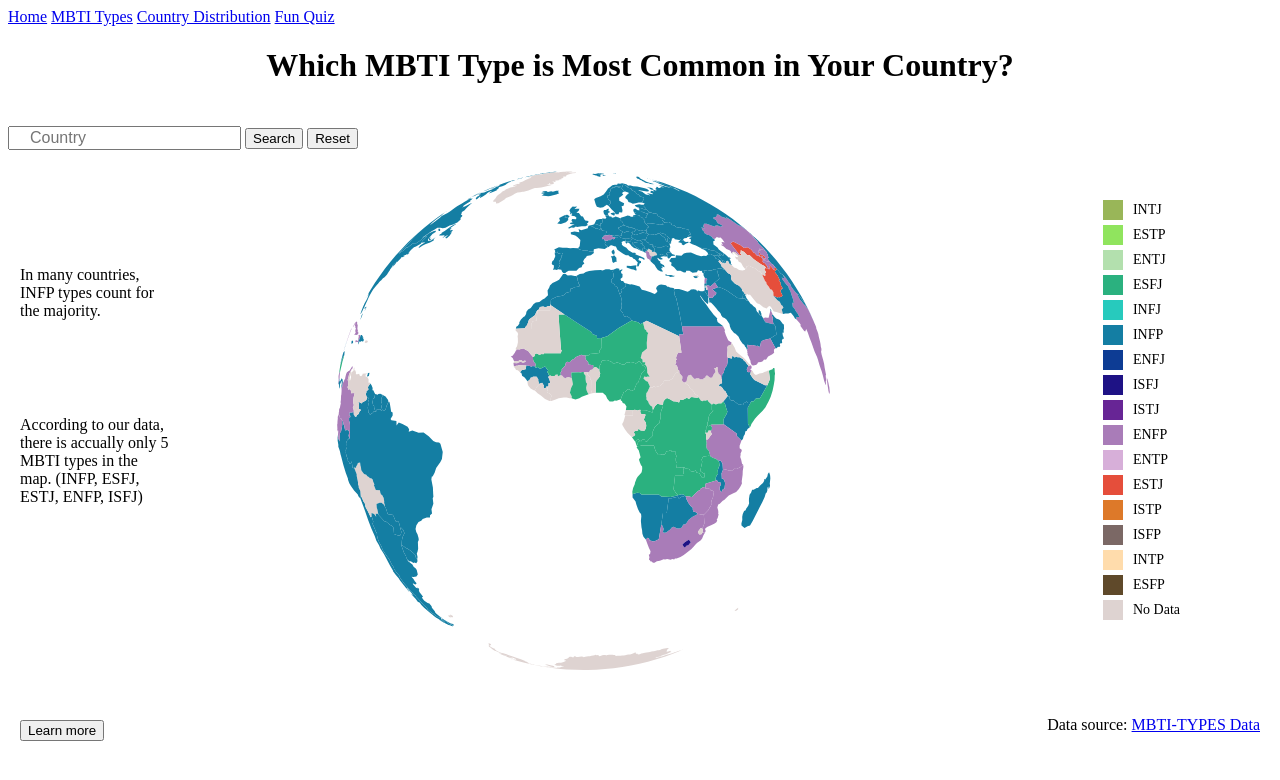
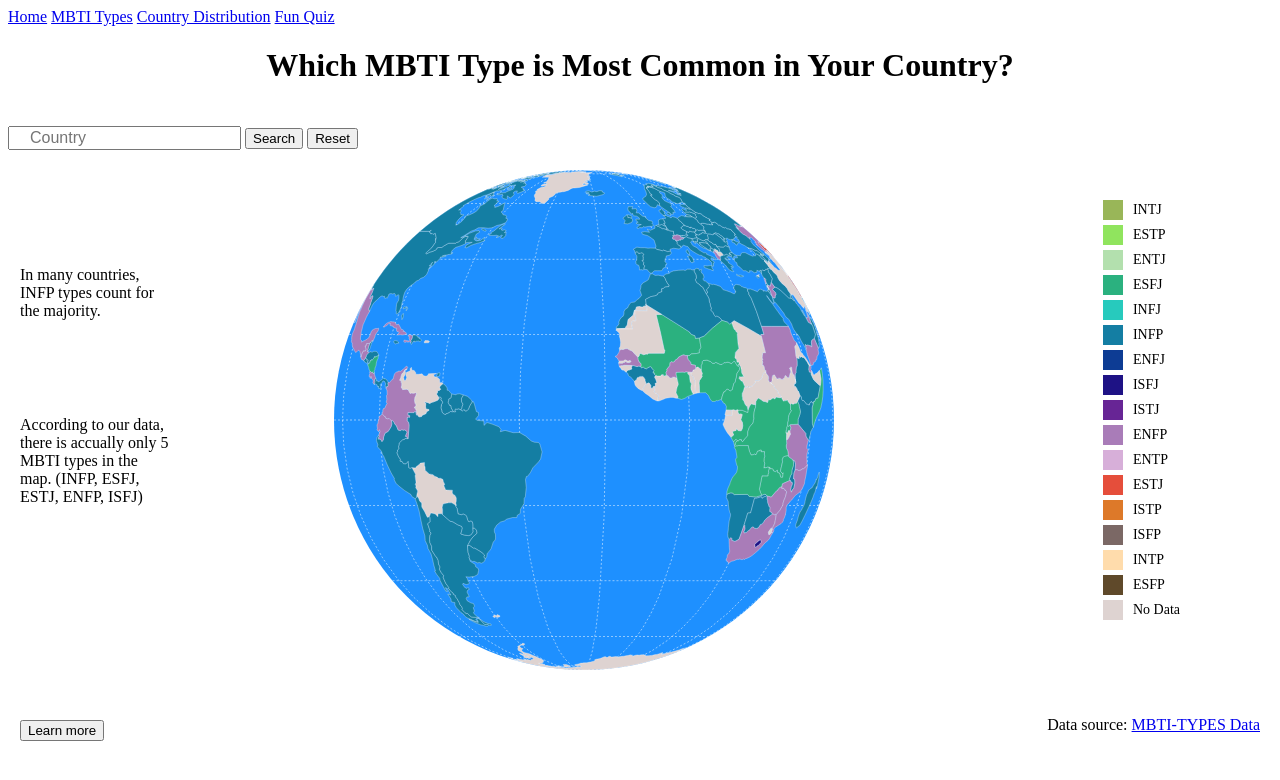
Before and after one commit to jessiezhang199/dsc106_final, a SvelteKit app: page /vis in a window 1280 px wide. Shown: the top 780 px of the page. Built offline with nearby package versions, Linux system fonts and the light colour scheme.

Commit message:
Update +page.svelte

```diff
--- a/src/routes/vis/+page.svelte
+++ b/src/routes/vis/+page.svelte
@@ -75,23 +75,50 @@
   function drawMap() {
     const width = 900;
     const height = 500;
+    let dragging = false;
+    let dragStart, dragEnd;
+    let accumulatedRotation = [0, 0];
+    let rotationTimer;
 
     const svg = d3.select('#map').html('')
       .append('svg')
       .attr('width', width)
       .attr('height', height)
-      .call(d3.drag().on('drag', dragged))
+      .call(d3.drag().on('start', dragStartHandler).on('drag', dragged).on('end', dragEndHandler))
       .call(d3.zoom().on('zoom', zoomed));
+
+
     const projection = geoOrthographic().translate([width / 2, height / 2]).scale(250).rotate([0, 0]);
     const pathGenerator = geoPath().projection(projection);
-    svg.selectAll('path')
+    svg.append('circle')
+    .attr('cx', width / 2)
+    .attr('cy', height / 2)
+    .attr('r', projection.scale())
+    .attr('fill', '#1E90FF');
+
+    const graticule = d3.geoGraticule()
+      .step([20, 20]);
+
+    svg.append('path')
+      .datum(graticule())
+      .attr('class', 'graticule')
+      .attr('d', pathGenerator)
+      .attr('fill', 'none')
+      .attr('stroke', 'white')
+      .attr('stroke-width', 0.5)
+      .attr('stroke-dasharray', '2 2');
+
+    svg.selectAll('path.country')
        .data(mapData.features)
        .join('path')
+       .attr('class', 'country')
        .attr('d', pathGenerator)
        .attr('fill', d => {
         const CountryData = mbtiData.find(cd => cd.Country === d.properties.name);
         return CountryData ? mbtiColors(CountryData.MBTI_type) : '#DED3D1';
        })
+       .attr('stroke', 'white') // Add this line to set the stroke color
+       .attr('stroke-width', 0.3)
        .on('mousemove', (event, d) => {
          const CountryData = mbtiData.find(cd => cd.Country === d.properties.name);
          tooltipContent = CountryData ?
@@ -103,22 +130,68 @@
        })
        .on('mouseleave', () => {
          showTooltip = false;
-       })
+       });
+    enableRotation();
+    function enableRotation() {
+      if (rotationTimer) {
+        rotationTimer.stop();
+      }
+
+      let lastTime = Date.now();
+
+      rotationTimer = d3.timer(function () {
+        if (!dragging) {
+          const now = Date.now();
+          const delta = now - lastTime;
+          lastTime = now;
+
+           // Resume rotation after 1 second of mouse inactivity
+            const rotate = projection.rotate();
+            const rotationSpeed = 0.005; // Adjust rotation speed as needed
+            projection.rotate([rotate[0] + rotationSpeed * delta, rotate[1]]);
+            svg.selectAll('path.country').attr('d', pathGenerator);
+            svg.select('path.graticule').attr('d', pathGenerator);
+
+        }
+      });
+    }
+
       function zoomed(event) {
         const { transform } = event;
         projection.translate(transform.apply([width / 2, height / 2]));
         projection.scale(transform.k * 250); // Adjust the scale based on the transformation
 
-        svg.selectAll('path').attr('d', pathGenerator);
+        svg.select('circle').attr('r', projection.scale());
+        svg.selectAll('path.country').attr('d', pathGenerator);
+        svg.select('path.graticule').attr('d', pathGenerator);
+      }
+      function dragStartHandler(event) {
+        dragging = true;
+        dragStart = projection.invert(d3.pointer(event));
+      }
+      function dragged(event) {
+        if (dragging) {
+          d3.timerFlush();
+
+          const rotate = projection.rotate();
+          const k = 1 + event.subject.y / height;
+
+          projection.rotate([rotate[0] + event.dx / k, rotate[1] - event.dy / k]);
+          svg.selectAll('path').attr('d', pathGenerator);
+        }
+      }
+      function dragEndHandler() {
+        dragging = false;
       }
 
-      function dragged(event) {
-        const rotate = projection.rotate();
-        const k = 1 + event.subject.y / height;
+      svg.on('mousedown', (event) => {
+        dragging = true;
+        dragStart = projection.invert(d3.pointer(event));
+      });
 
-        projection.rotate([rotate[0] + event.dx / k, rotate[1] - event.dy / k]);
-        svg.selectAll('path').attr('d', pathGenerator);
-      }
+      svg.on('mouseup', () => {
+        dragEndHandler();
+      });
   }
 
   function searchData() {
```
